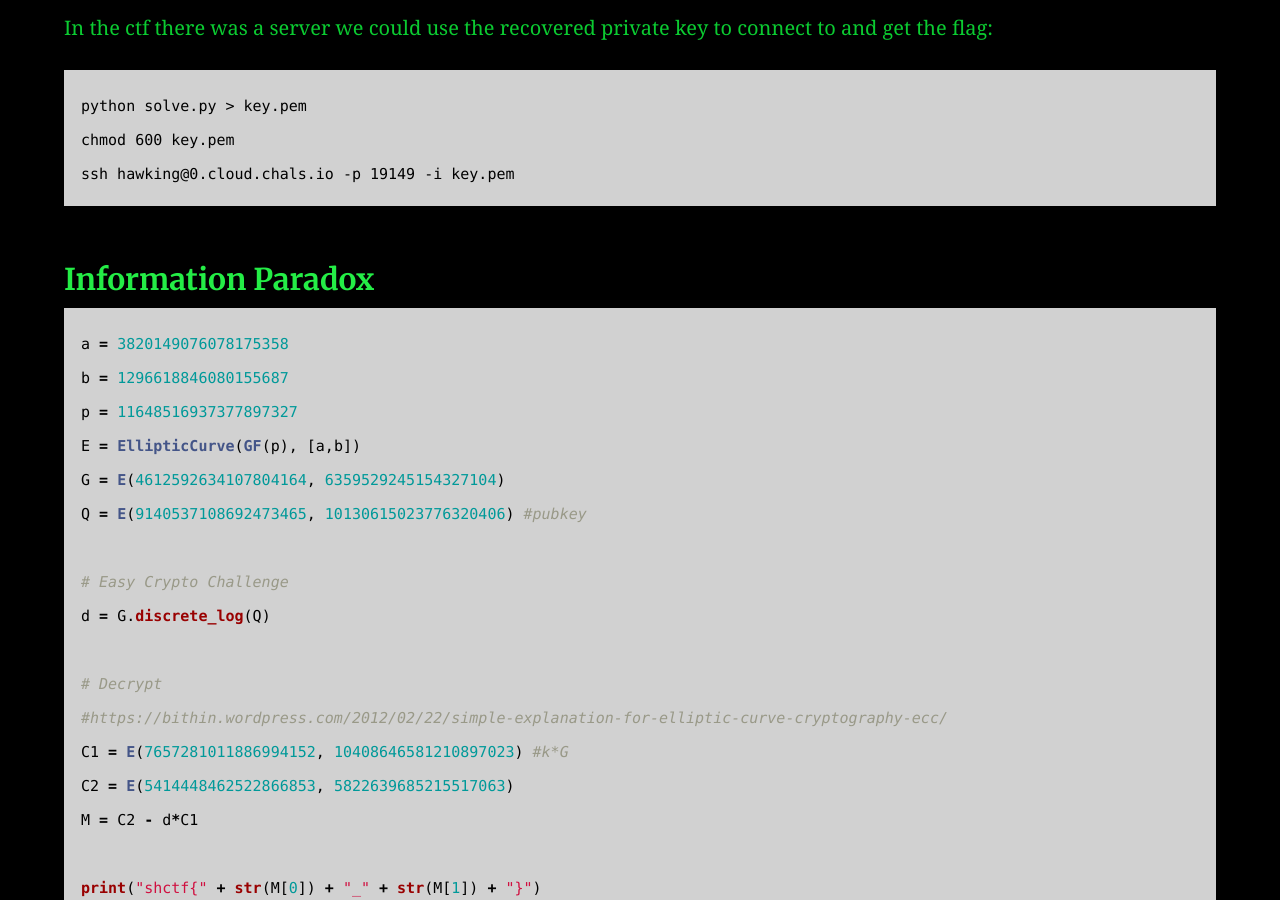
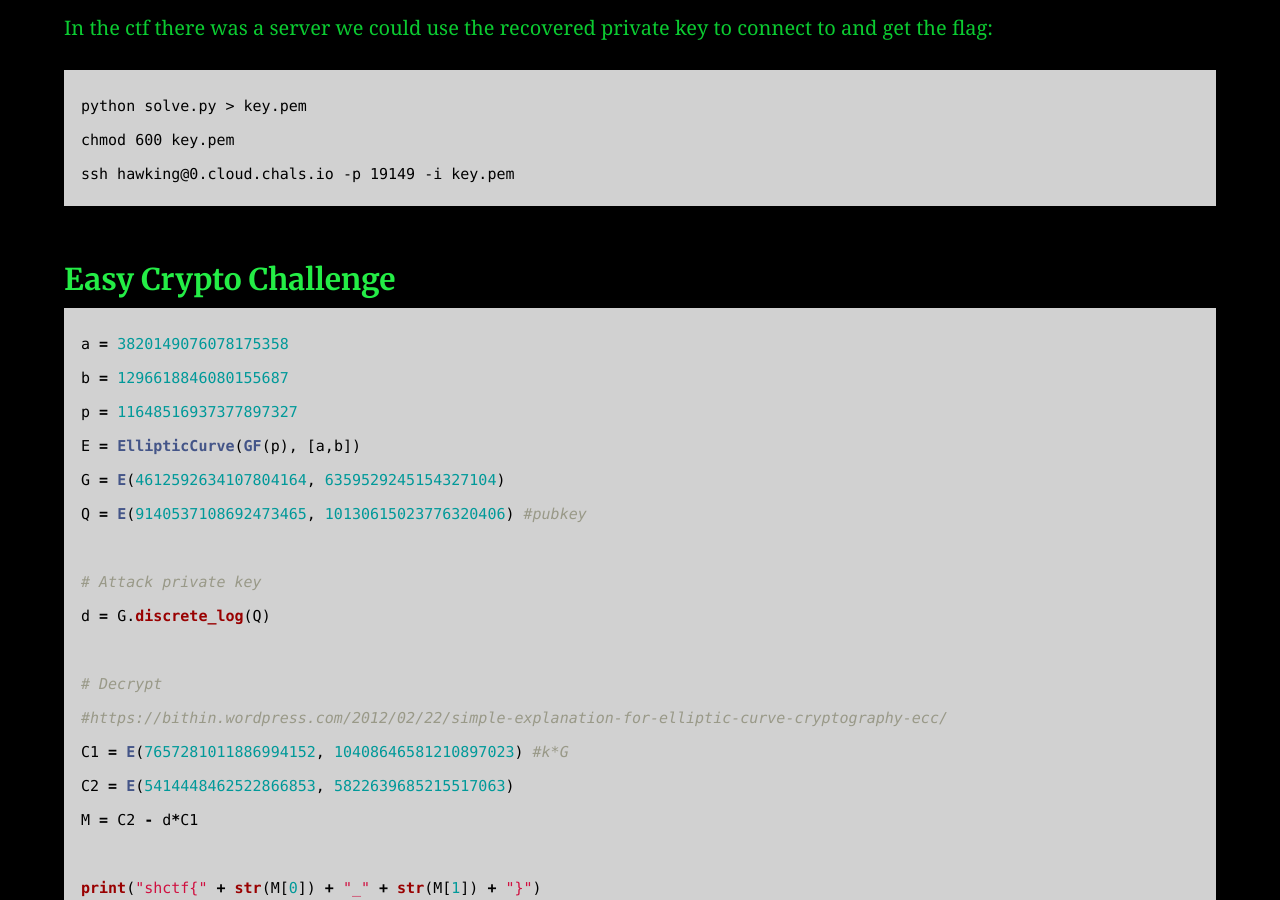
Before and after one commit to AC01010/Connor-McCartney.github.io, a Jekyll site: the page built from _posts/2013-01-05-spaceheros2022.md, in a window 1280 px wide and 900 px high, scrolled down 2786 px. Built offline with Jekyll 4.4.1, drawn with Linux system fonts in a browser that asks for light colours.

Commit message:
Update 2013-01-05-spaceheros2022.md

````diff
--- a/_posts/2013-01-05-spaceheros2022.md
+++ b/_posts/2013-01-05-spaceheros2022.md
@@ -98,7 +98,7 @@ chmod 600 key.pem
 ssh hawking@0.cloud.chals.io -p 19149 -i key.pem
 ```
 
-### Information Paradox
+### Easy Crypto Challenge
 
 ```python
 a = 3820149076078175358
@@ -108,7 +108,7 @@ E = EllipticCurve(GF(p), [a,b])
 G = E(4612592634107804164, 6359529245154327104)
 Q = E(9140537108692473465, 10130615023776320406) #pubkey
 
-# Easy Crypto Challenge
+# Attack private key
 d = G.discrete_log(Q)
 
 # Decrypt
````
